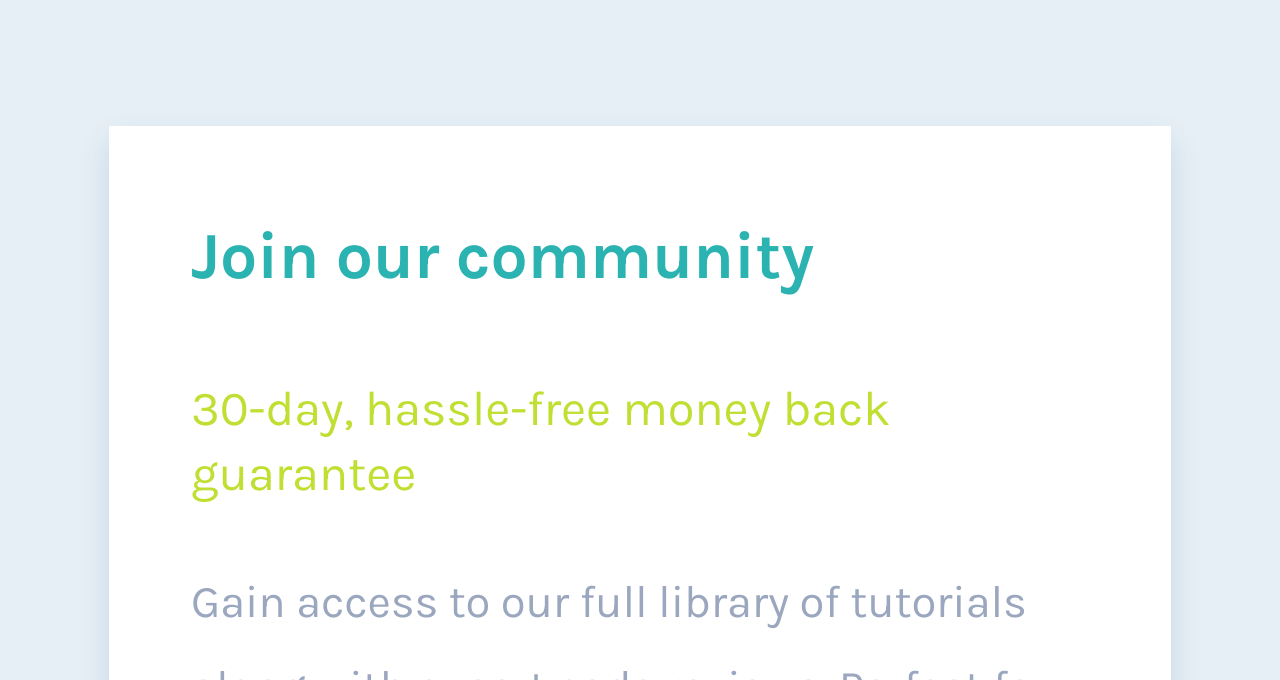
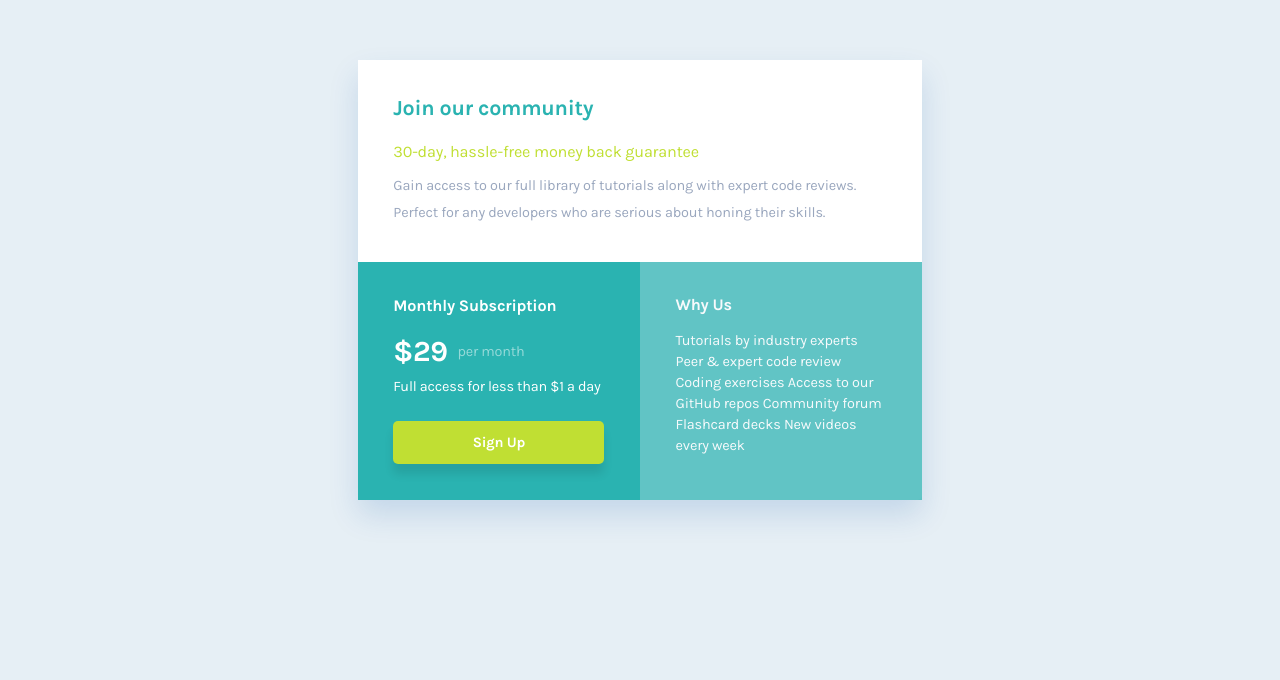
Before and after one commit to waquintero-ia/singlePrice, a React (Vite) app: page / in a window 1280 px wide. Shown: the part 120-800 px from the top of the page. Built offline with nearby package versions, Linux system fonts and the light colour scheme.

Commit message:
desktop version

```diff
--- a/src/App.css
+++ b/src/App.css
@@ -51,3 +51,47 @@ main {
 [data-type="left"] {
   margin-left: 2.93vw;
 }
+
+@media (min-width: 40rem) {
+  body{
+    padding: 0;
+  }
+
+  main {
+    width: 44.10vw;
+    display: grid;
+    grid-template-columns: repeat(2, 1fr);
+  }
+
+  .container__title {
+    grid-column: 1/3;
+  }
+
+  .flow__title > * + * {
+    margin-top: 1.67vw;
+  }
+
+  .flow__description > * + * {
+    margin-top: 0.77vw;
+  }
+
+  .flow__price > * + * {
+    margin-top: 1.25vw;
+  }
+
+  .flow__pricing > * + * {
+    margin-top: 1.81vw;
+  }
+
+  .flow__content__pricing > * + * {
+    margin-top: 0.28vw;
+  }
+
+  .flow__description__footer > * + * {
+    margin-top: 1.25vw;
+  }
+
+  [data-type="left"] {
+    margin-left: 0.77vw;
+  }
+}
--- a/src/component/Description.jsx
+++ b/src/component/Description.jsx
@@ -1,10 +1,11 @@
 const Description = () => {
   const container__description = 'text-white bg-blue-100 opacity-70 pt-[6.4vw] pr-[29.34vw] pb-[6.4vw] pl-[6.4vw]'
+  const container__description_xl = 'sm:p-[2.78vw]'
   const composition_h2 = 'tracking-[-0.01375rem] leading-[100%]'
   const composition_description = 'leading-[146%] tracking-[-0.010625rem]'
   return (
     <>
-      <article className={`container__description flow__description__footer ${container__description}`}>
+      <article className={`container__description flow__description__footer ${container__description} ${container__description_xl}`}>
         <h2 className={`${composition_h2}`}>
           Why Us
         </h2>
--- a/src/component/Price.jsx
+++ b/src/component/Price.jsx
@@ -1,5 +1,6 @@
 const Price = () => {
   const composition_container_price = 'text-white bg-blue-100 p-[6.4vw]'
+  const composition_container_price_xl = 'sm:p-[2.78vw]'
   const composition_h2 = 'tracking-[-0.01375rem] leading-[110%]'
   const composition_pricing = 'leading-[250%] flex items-center'
   const composition_price = 'tracking-[-0.025rem]'
@@ -9,7 +10,7 @@ const Price = () => {
 
   return (
     <>
-      <article className={`container__price flow__price ${composition_container_price}`}>
+      <article className={`container__price flow__price ${composition_container_price} ${composition_container_price_xl}`}>
         <h2 className={`${composition_h2}`}>
           Monthly Subscription
         </h2>
--- a/src/component/Title.jsx
+++ b/src/component/Title.jsx
@@ -1,11 +1,12 @@
 const Title = () => {
   const composition_container_title = 'bg-white px-[6.4vw] pt-[7.47vw] pb-[8.54vw]'
+  const composition_container_title_xl = 'sm:p-[2.78vw]'
   const composition_title = 'tracking-[-0.015625rem] text-blue-100 leading-[110%]'
   const composition_subtitle = 'leading-[133%] tracking-[-0.011875rem] text-green-100'
   const composition_description = 'leading-[187%] tracking-[-0.010625rem] text-grey-100'
   return (
     <>
-      <article className={`container__title flow__title ${composition_container_title}`}>
+      <article className={`container__title flow__title ${composition_container_title} ${composition_container_title_xl}`}>
         <h1 className={`title ${composition_title}`}>
           Join our community
         </h1>
--- a/src/index.css
+++ b/src/index.css
@@ -36,3 +36,34 @@ button {
   @apply font-bold;
   min-height: 12.8vw;
 }
+
+@media (min-width: 40rem) {
+  h1 {
+    font-size: calc(0.0625rem + 1.6vw);
+  }
+
+  .subtitle {
+    font-size: calc(0.0625rem + 1.19vw);
+  }
+
+  .description {
+    font-size: calc(0.0625rem + 1.05vw);
+  }
+
+  h2 {
+    font-size: calc(0.0625rem + 1.19vw);
+  }
+
+  .price {
+    font-size: calc(0.0625rem + 2.2vw);
+  }
+
+  .unit {
+    font-size: calc(0.0625rem + 1.05vw);
+  }
+
+  button {
+    font-size: calc(0.0625rem + 1.05vw);
+    min-height: 3.34vw;
+  }
+}
```
